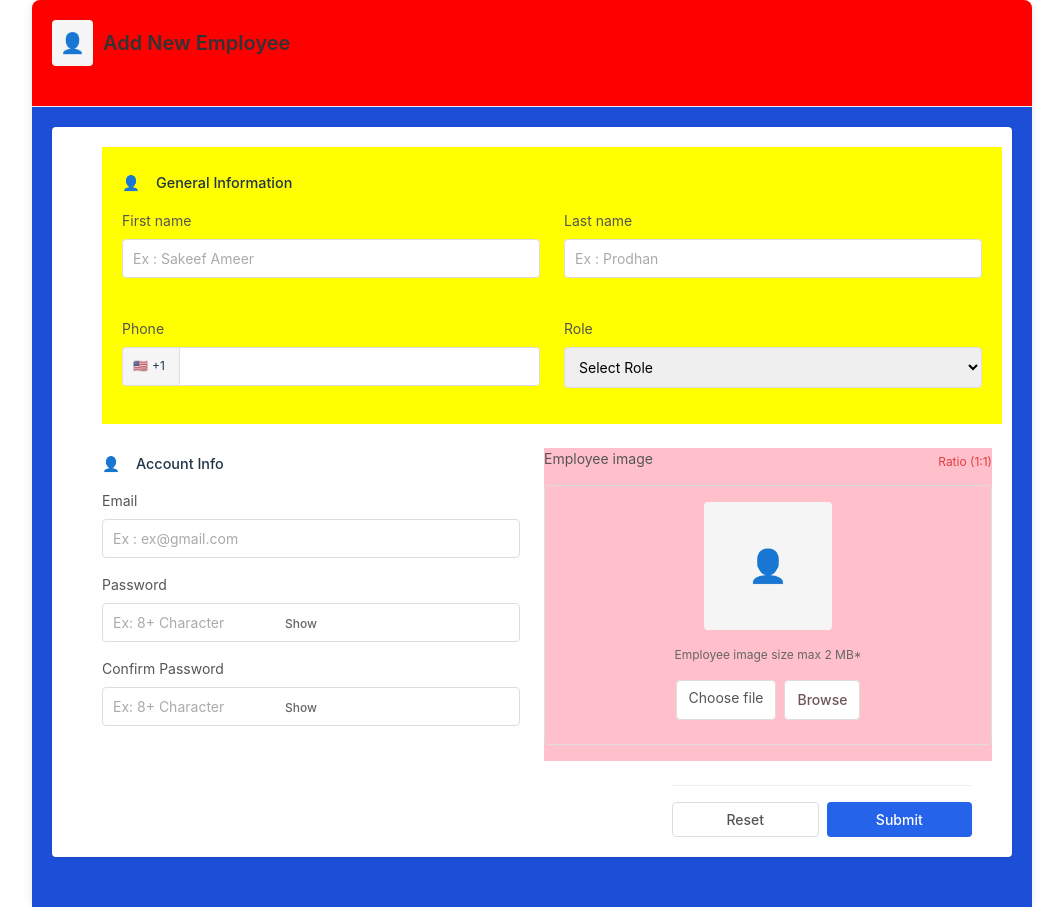
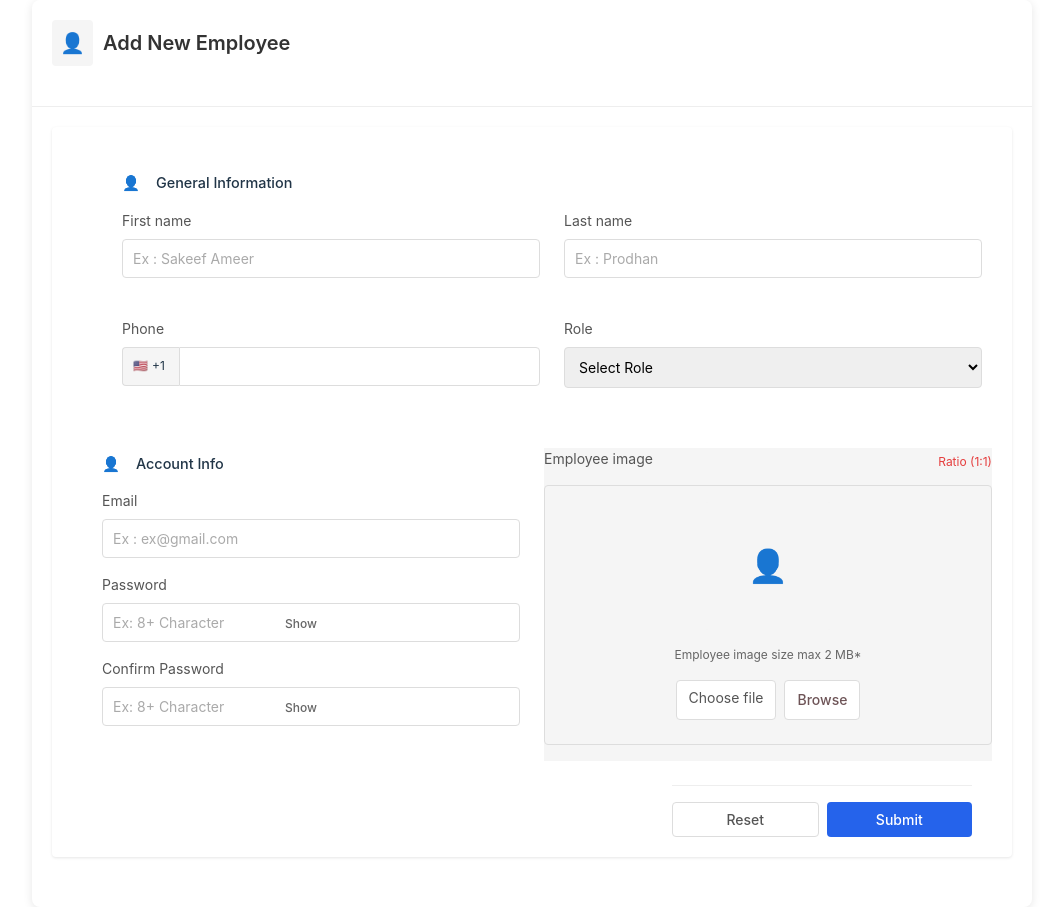
Before and after one commit to sanamthapa5/RestaurantPanel, a React (Vite) app in the folder restaurant/: page /EmployeeForm in a window 1280 px wide. Shown: the whole page, without its empty margins (108-1171 px from the left). Built offline with nearby package versions, Linux system fonts and the light colour scheme.

Commit message:
Form and List updated

```diff
--- a/restaurant/src/App.jsx
+++ b/restaurant/src/App.jsx
@@ -21,7 +21,7 @@ import FoodReport from "./pages/Report/FoodReport";
 import EmployeeRole from "./pages/EmployeeRole/EmployeeRole";
 import EmployeeForm from "./pages/EmployeeRole/EmployeeForm";
 import EmployeeList from "./pages/EmployeeRole/EmployeeList";
-import EmployeeListFinal from "./pages/EmployeeRole/EmployeeListFinal";
+// import EmployeeListFinal from "./pages/EmployeeRole/EmployeeListFinal";
 
 const App = () => {
   return (
@@ -104,7 +104,7 @@ const App = () => {
           }
         />
         <Route path="/EmployeeList" element={<EmployeeList />} />
-        <Route path="/EmployeeListFinal" element={<EmployeeListFinal />} />
+        {/* <Route path="/EmployeeListFinal" element={<EmployeeListFinal />} /> */}
         <Route path="/EmployeeForm" element={<EmployeeForm />} />
       </Routes>
     </Router>
--- a/restaurant/src/pages/EmployeeRole/EmployeeForm.css
+++ b/restaurant/src/pages/EmployeeRole/EmployeeForm.css
@@ -1,5 +1,5 @@
 .employee-form-card {
-    background-color: red;
+    /* background-color: red; */
     border-radius: 8px;
     box-shadow: 0 2px 10px rgba(0, 0, 0, 0.1);
     width: 100%;
@@ -33,7 +33,7 @@
 
   .card-content {
     padding: 20px;
-    background-color: #1d4ed8; /*remove */
+    /* background-color: #1d4ed8;  */
   }
 
   .form-section {
@@ -41,7 +41,7 @@
     /* width: 100%; */
     width: 900px;
 
-    background-color: yellow;  /* remove later */
+    /* background-color: yellow;   */
   }
 
   .section-title {
@@ -239,6 +239,6 @@
   }
 
   .image-section{
-    background-color: pink;
+    /* background-color: pink; */
     width: 100%;
   }
--- a/restaurant/src/pages/EmployeeRole/EmployeeList.css
+++ b/restaurant/src/pages/EmployeeRole/EmployeeList.css
@@ -19,6 +19,7 @@
     font-size: 1.25rem;
     font-weight: 600;
     color: #333;
+    white-space: nowrap;
   }
 
   .icon-container {
@@ -28,9 +29,9 @@
     margin-right: 10px;
   }
 
-  .icon-user::before {
+  /* .icon-user::before {      not used
     content: "👤";
-  }
+  } */
 
   .icon-plus::before {
     content: "+";
@@ -75,6 +76,8 @@
     border: none;
     border-radius: 4px;
     font-size: 0.875rem;
+    margin-left: 140vh;
+    white-space: nowrap;
   }
 
   .add-button:hover {
@@ -87,8 +90,12 @@
 
   .list-actions {
     display: flex;
+    gap: 10px;
     justify-content: space-between;
     margin-bottom: 16px;
+    /* width: 100%; */
+    /* margin-right: 220px; */
+    margin-left: 160vh;
   }
 
   .search-container {
@@ -102,6 +109,7 @@
     top: 50%;
     transform: translateY(-50%);
     color: #9ca3af;
+    width: 190px;
   }
 
   .search-container input {
@@ -120,6 +128,8 @@
     border: 1px solid #ddd;
     border-radius: 4px;
     font-size: 0.875rem;
+    width: 110px;
+
   }
 
   .dropdown-arrow {
--- a/restaurant/src/pages/EmployeeRole/EmployeeList.jsx
+++ b/restaurant/src/pages/EmployeeRole/EmployeeList.jsx
@@ -1,118 +1,8 @@
-// // "use client"
-
-// import { useState } from "react";
-// import "./EmployeeList.css";
-
-// function EmployeeList({ employees, onAddNew }) {
-//   const [searchTerm, setSearchTerm] = useState("");
-
-//   const filteredEmployees = employees.filter(
-//     (emp) =>
-//       emp.firstName.toLowerCase().includes(searchTerm.toLowerCase()) ||
-//       emp.lastName.toLowerCase().includes(searchTerm.toLowerCase()) ||
-//       emp.email.toLowerCase().includes(searchTerm.toLowerCase())
-//   );
-
-//   return (
-//     <div className="employee-list-card">
-//       <div className="card-header">
-//         <h2 className="card-title">
-//           <span className="icon-container">
-//             <i className="icon-user"></i>
-//           </span>
-//           Employee List
-//           <span className="employee-count">{employees.length}</span>
-//         </h2>
-//         <button className="add-button" onClick={onAddNew}>
-//           <i className="icon-plus"></i>
-//           Add New Employee
-//         </button>
-//       </div>
-//       <div className="card-content">
-//         <div className="list-actions">
-//           <div className="search-container">
-//             <i className="icon-search"></i>
-//             <input
-//               type="text"
-//               placeholder="Ex : Search by Employee Name"
-//               value={searchTerm}
-//               onChange={(e) => setSearchTerm(e.target.value)}
-//             />
-//           </div>
-//           <button className="export-button">
-//             <i className="icon-download"></i>
-//             Export
-//             <span className="dropdown-arrow">▼</span>
-//           </button>
-//         </div>
-
-//         <div className="table-container">
-//           <table className="employee-table">
-//             <thead>
-//               <tr>
-//                 <th>SI</th>
-//                 <th>Name</th>
-//                 <th>Email</th>
-//                 <th>Phone</th>
-//                 <th>Role</th>
-//                 <th className="action-column">Action</th>
-//               </tr>
-//             </thead>
-//             <tbody>
-//               {filteredEmployees.length > 0 ? (
-//                 filteredEmployees.map((employee, index) => (
-//                   <tr key={employee.id}>
-//                     <td>{index + 1}</td>
-//                     <td className="name-cell">
-//                       {employee.image ? (
-//                         <img
-//                           src={employee.image || "/placeholder.svg"}
-//                           alt={`${employee.firstName} ${employee.lastName}`}
-//                           className="employee-avatar"
-//                         />
-//                       ) : (
-//                         <div className="avatar-placeholder">
-//                           <i className="icon-user-small"></i>
-//                         </div>
-//                       )}
-//                       <span>
-//                         {employee.firstName} {employee.lastName}
-//                       </span>
-//                     </td>
-//                     <td>{employee.email}</td>
-//                     <td>+1 {employee.phone}</td>
-//                     <td className="capitalize">{employee.role}</td>
-//                     <td className="action-column">
-//                       <button className="action-button">⋯</button>
-//                     </td>
-//                   </tr>
-//                 ))
-//               ) : (
-//                 <tr className="empty-row">
-//                   <td colSpan={6}>
-//                     <div className="empty-state">
-//                       <div className="empty-icon">
-//                         <i className="icon-warning"></i>
-//                       </div>
-//                       <p className="empty-text">No Data Found</p>
-//                     </div>
-//                   </td>
-//                 </tr>
-//               )}
-//             </tbody>
-//           </table>
-//         </div>
-//       </div>
-//     </div>
-//   );
-// }
-
-// export default EmployeeList;
-
 // "use client"
 
 import { useState } from "react";
 import "./EmployeeList.css";
+import { FaUsersCog } from "react-icons/fa";
 
 function EmployeeList({ employees = [], onAddNew }) {
   const [searchTerm, setSearchTerm] = useState("");
@@ -129,7 +19,9 @@ function EmployeeList({ employees = [], onAddNew }) {
       <div className="card-header">
         <h2 className="card-title">
           <span className="icon-container">
-            <i className="icon-user"></i>
+            <i className="icon-users">
+              <FaUsersCog />
+            </i>
           </span>
           Employee List
           <span className="employee-count">{employees.length}</span>
@@ -145,7 +37,7 @@ function EmployeeList({ employees = [], onAddNew }) {
             <i className="icon-search"></i>
             <input
               type="text"
-              placeholder="Ex : Search by Employee Name"
+              placeholder="Ex : Search by  Name"
               value={searchTerm}
               onChange={(e) => setSearchTerm(e.target.value)}
             />
@@ -153,7 +45,7 @@ function EmployeeList({ employees = [], onAddNew }) {
           <button className="export-button">
             <i className="icon-download"></i>
             Export
-            <span className="dropdown-arrow">▼</span>
+            {/* <span className="dropdown-arrow">▼</span>       not used  */}
           </button>
         </div>
 
```
